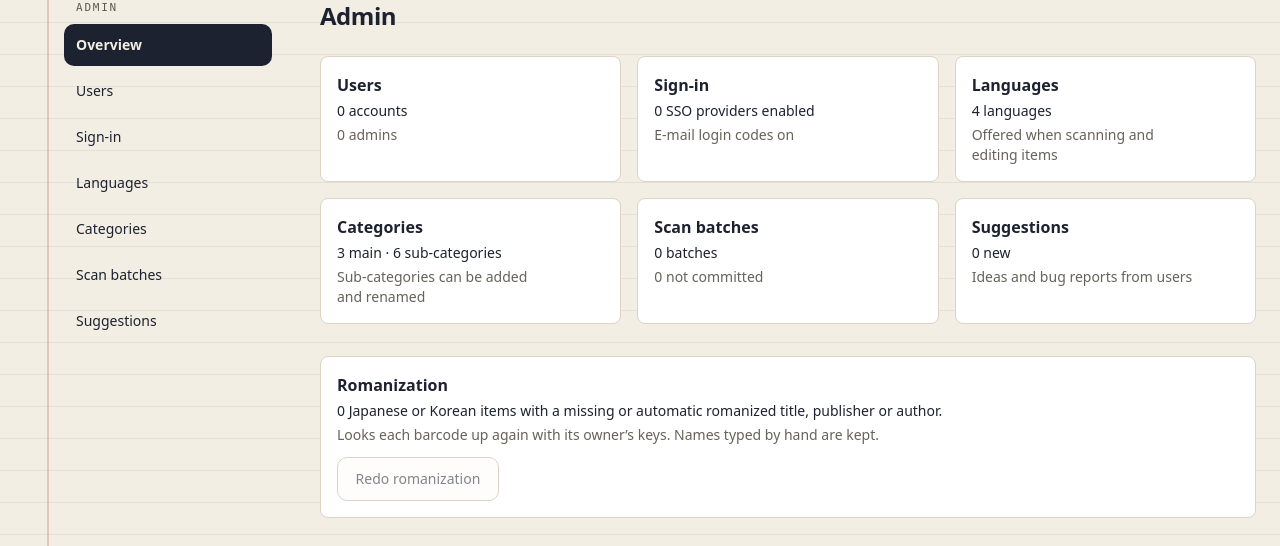
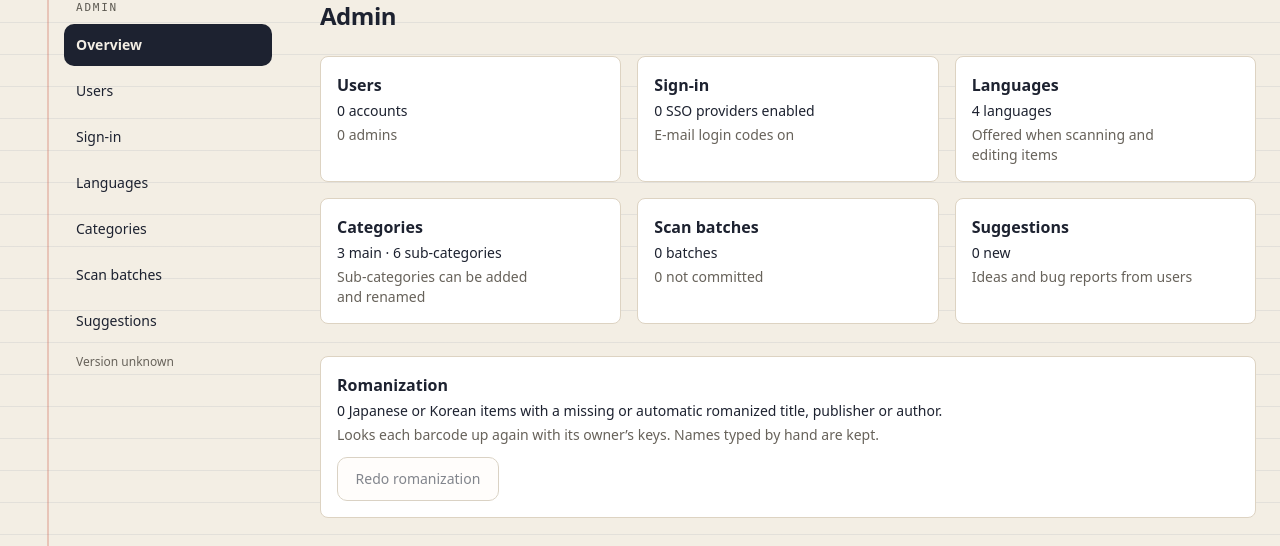
Before and after one commit to gekophetweb/library.gekophetweb.nl, a Laravel app: page /admin in a window 1280 px wide. Shown: the part 137-683 px from the top of the page. Run offline with Laravel 12, Linux system fonts and the light colour scheme; the visitor is signed in with stand-in values (Sample User, id 1); data comes from the database, SQL or seed files in the repository; data that the repository does not hold is empty; style sheets or scripts are compiled from the project's sources; some libraries are stand-ins or nearby versions.

Commit message:
Show the running version in the admin section
The production image is built without .git, so scripts/update.sh now passes
`git describe --tags --always` to the build as APP_VERSION. The admin menu
shows it, or "unknown" when the image was built without it.

```diff
--- a/config/app.php
+++ b/config/app.php
@@ -14,6 +14,14 @@ return [
     */
 
     'name' => env('APP_NAME', 'Laravel'),
+
+    /*
+    | The git tag the running code was built from (`git describe --tags`), shown in
+    | the admin section. scripts/update.sh passes it to the image build; null when
+    | the image was built without it.
+    */
+
+    'version' => env('APP_VERSION') ?: null,
 
     /*
     |--------------------------------------------------------------------------
--- a/docker-compose.yml
+++ b/docker-compose.yml
@@ -13,6 +13,10 @@ x-app: &app
   build:
     context: .
     target: runtime
+    args:
+      # The git tag shown in the admin section; scripts/update.sh sets it. By hand:
+      # APP_VERSION=$(git describe --tags --always) docker compose up -d --build
+      APP_VERSION: ${APP_VERSION:-}
   image: library-gekophetweb/app:latest
   env_file: .env
   environment:
--- a/resources/views/components/admin-layout.blade.php
+++ b/resources/views/components/admin-layout.blade.php
@@ -15,7 +15,11 @@
 @endphp
 <x-layout :title="$title ? $title.' · Admin' : 'Admin'" wide>
     <div class="grid gap-6 md:grid-cols-[13rem_minmax(0,1fr)] md:gap-12">
-        <x-section-menu label="Admin" :items="$items" />
+        <div>
+            <x-section-menu label="Admin" :items="$items" />
+            {{-- The git tag the running code was built from (config app.version). --}}
+            <p class="mt-3 ml-3 text-xs text-stone-500" data-app-version>Version {{ config('app.version') ?? 'unknown' }}</p>
+        </div>
 
         <div class="min-w-0">
             {{ $slot }}
```
Also changed, not shown: tests/Feature/Admin/AdminAreaTest.php (+10 -0 lines), 2 other files.
